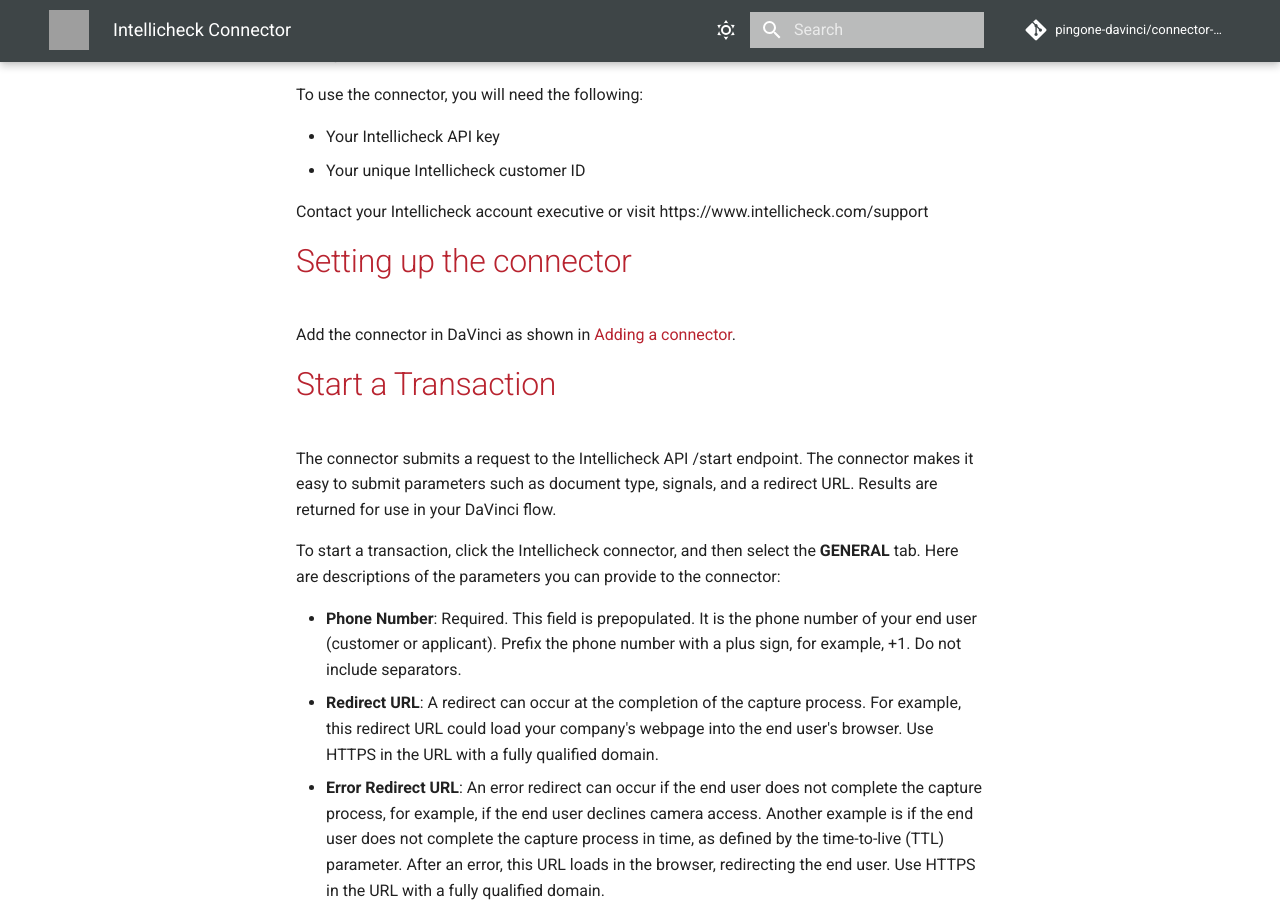
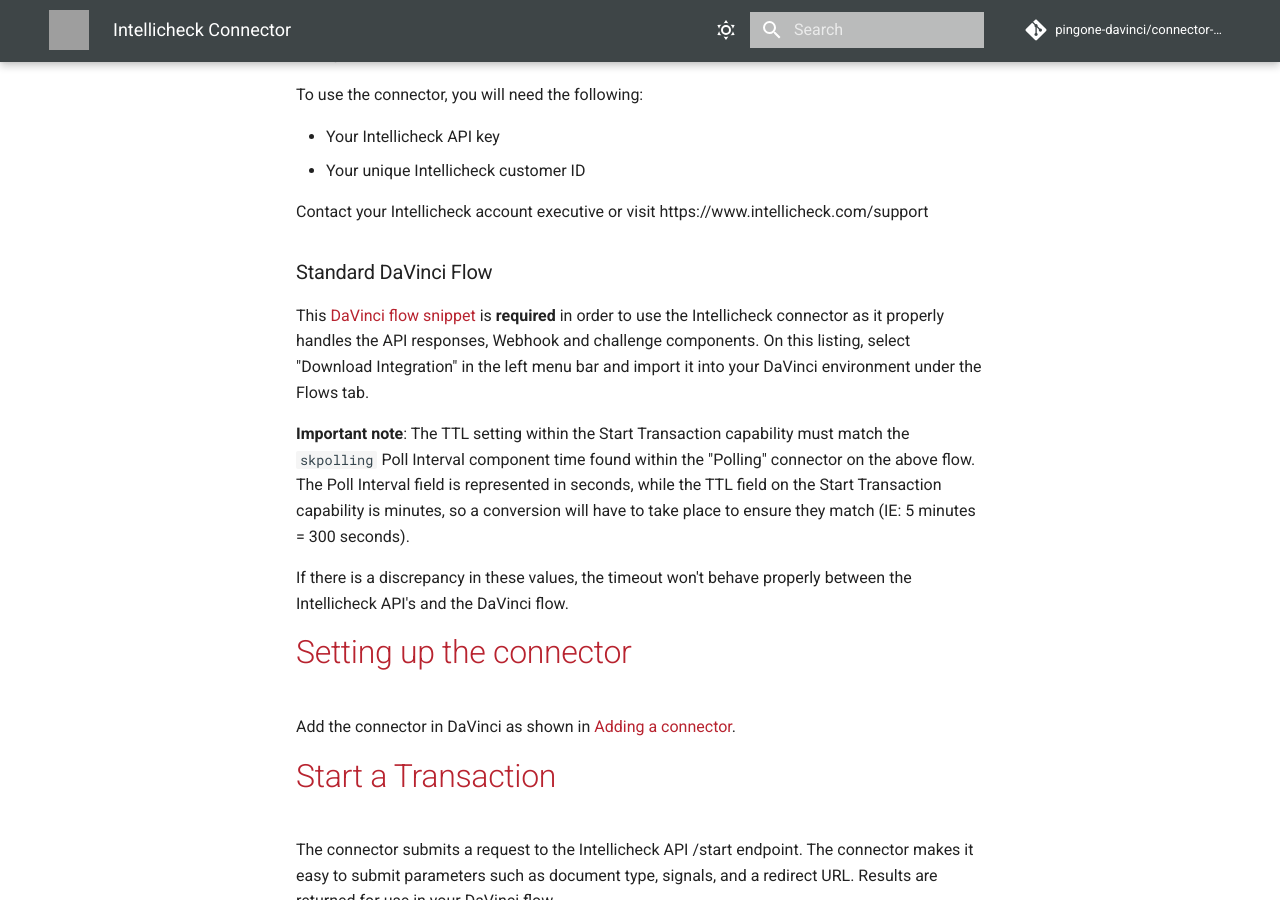
Before and after one commit to pingone-davinci/documentation, an MkDocs documentation site: the page built from docs/intellicheck/README.md, in a window 1280 px wide and 900 px high, scrolled down 1121 px. Built offline with MkDocs 1.6.1 and Material for MkDocs 9.7.7, drawn with Linux system fonts in a browser that asks for light colours; comment, search, counter and statistics services are not loaded; some of the changed text lies outside the part shown; grey boxes are pictures that could not be loaded.

Commit message:
Update README.md

````diff
--- a/docs/intellicheck/README.md
+++ b/docs/intellicheck/README.md
@@ -27,9 +27,15 @@
 
 Contact your Intellicheck account executive or visit https://www.intellicheck.com/support
 
+### Standard DaVinci Flow
+This [DaVinci flow snippet](https://support.pingidentity.com/s/marketplace-integration/a7iUJ0000002AEbYAM/intellicheck-flow-snippet) is **required** in order to use the Intellicheck connector as it properly handles the API responses, Webhook and challenge components. On this listing, select "Download Integration" in the left menu bar and import it into your DaVinci environment under the Flows tab.
+
+**Important note**: The TTL setting within the Start Transaction capability must match the ```skpolling``` Poll Interval component time found within the "Polling" connector on the above flow. The Poll Interval field is represented in seconds, while the TTL field on the Start Transaction capability is minutes, so a conversion will have to take place to ensure they match (IE: 5 minutes = 300 seconds).
+
+If there is a discrepancy in these values, the timeout won't behave properly between the Intellicheck API's and the DaVinci flow.
+
 # Setting up the connector
 Add the connector in DaVinci as shown in [Adding a connector](https://docs.pingidentity.com/davinci/connectors/davinci_adding_a_connector.html).
-
 
 # Start a Transaction
 The connector submits a request to the Intellicheck API /start endpoint. The connector makes it easy to submit parameters such as document type, signals, and a redirect URL. Results are returned for use in your DaVinci flow.
@@ -57,9 +63,12 @@
 # Connector Settings
 
 ## Configuration Settings
-TBD
+The Intellicheck connector requires three bits of information to configure:
+* **Base URL**: Base URL from your Intellicheck tenant. Note, please include the Protocol (https://), otherwise the connector will error.
+* **Customer ID**: Unique Customer ID from your Intellicheck tenant.
+* **API Key**: API Key from your Intellicheck tenant.
 
-# Use cases
+# Use Cases
 This section includes three common use cases for authenticating a North American driver’s license.
 
 ## Use case: Driver’s license barcode analysis
@@ -1063,3 +1072,6 @@
 ## Webhook Capability
 
 There is no configuration for this capability, however, you will need to download the standard [DaVinci flow](https://support.pingidentity.com/s/marketplace-integration/a7iUJ0000002AEbYAM/intellicheck-flow-snippet) here (Select "Download Integration" on this listing and import it into your DaVinci environment). This flow MUST be used with the Intellicheck connector as it handles the polling and Challenge components for the webhook.
+
+# Support
+Please contact tap-global@pingidentity.com for support on the Intellicheck connector.
````
